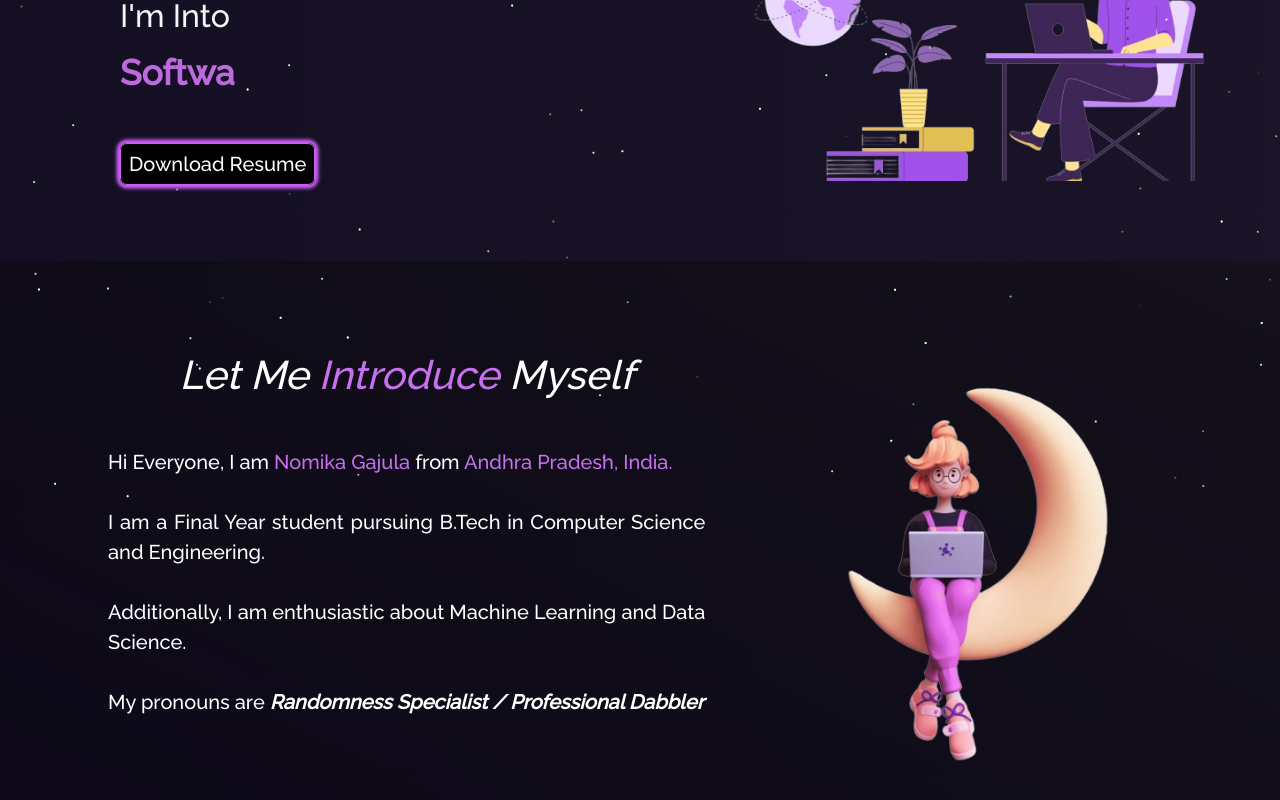
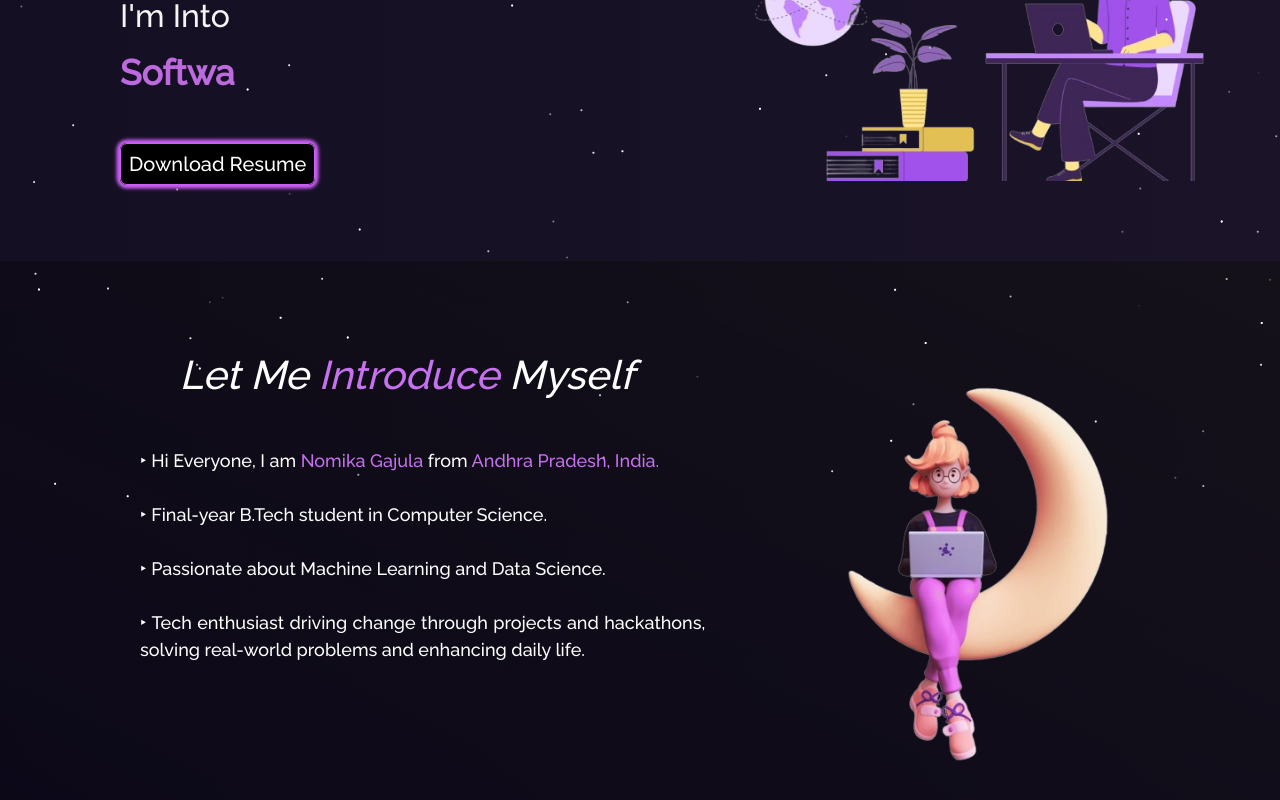
Before and after one commit to NomikaGajula/PortFolio, a React (Create React App) app: page / in a window 1280 px wide. Shown: the part 300-1100 px from the top of the page. Built offline with nearby package versions, Linux system fonts and the light colour scheme.

Commit message:
content updated

```diff
--- a/src/components/About/AboutCard.js
+++ b/src/components/About/AboutCard.js
@@ -6,17 +6,17 @@ function AboutCard() {
     <Card className="quote-card-view">
       <Card.Body>
         <blockquote className="blockquote mb-0">
-          <p style={{ textAlign: "justify" }}>
-            Hi Everyone, I am <span className="purple">Nomika Gajula </span>
-            from <span className="purple"> Andhra Pradesh, India.</span>
-            <br></br>
-            <br /> I am a Final Year student pursuing B.Tech
-            in Computer Science and Engineering.
-            <br /><br></br>
-            Additionally, I am enthusiastic about Machine Learning and Data Science.
-            <br />
-            <br />
-            My pronouns are <i><b>Randomness Specialist / Professional Dabbler</b></i>
+          <p style={{ textAlign: "justify", fontSize:"90%" }}>
+          <ul>
+          {`\u2023`} Hi Everyone, I am <span className="purple">Nomika Gajula </span>
+            from <span className="purple" > Andhra Pradesh, India.</span>
+            <br></br><br></br>
+            {`\u2023`}  Final-year B.Tech student in Computer Science.
+            <br></br><br></br>
+            {`\u2023`} Passionate about Machine Learning and Data Science.
+            <br></br><br></br>
+            {`\u2023`} Tech enthusiast driving change through projects and hackathons, solving real-world problems and enhancing daily life.
+            </ul>
           </p>
         </blockquote>
       </Card.Body>
```
